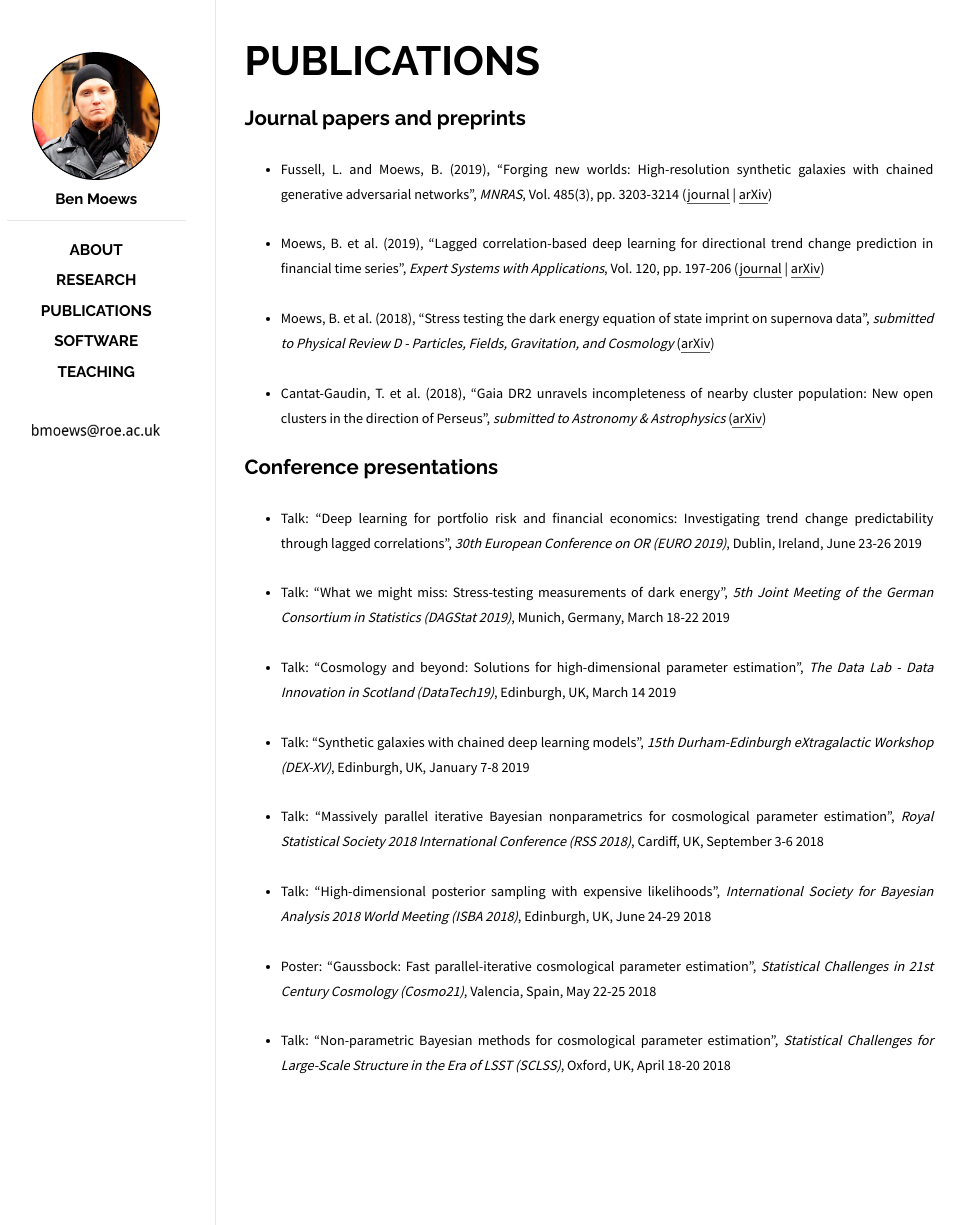
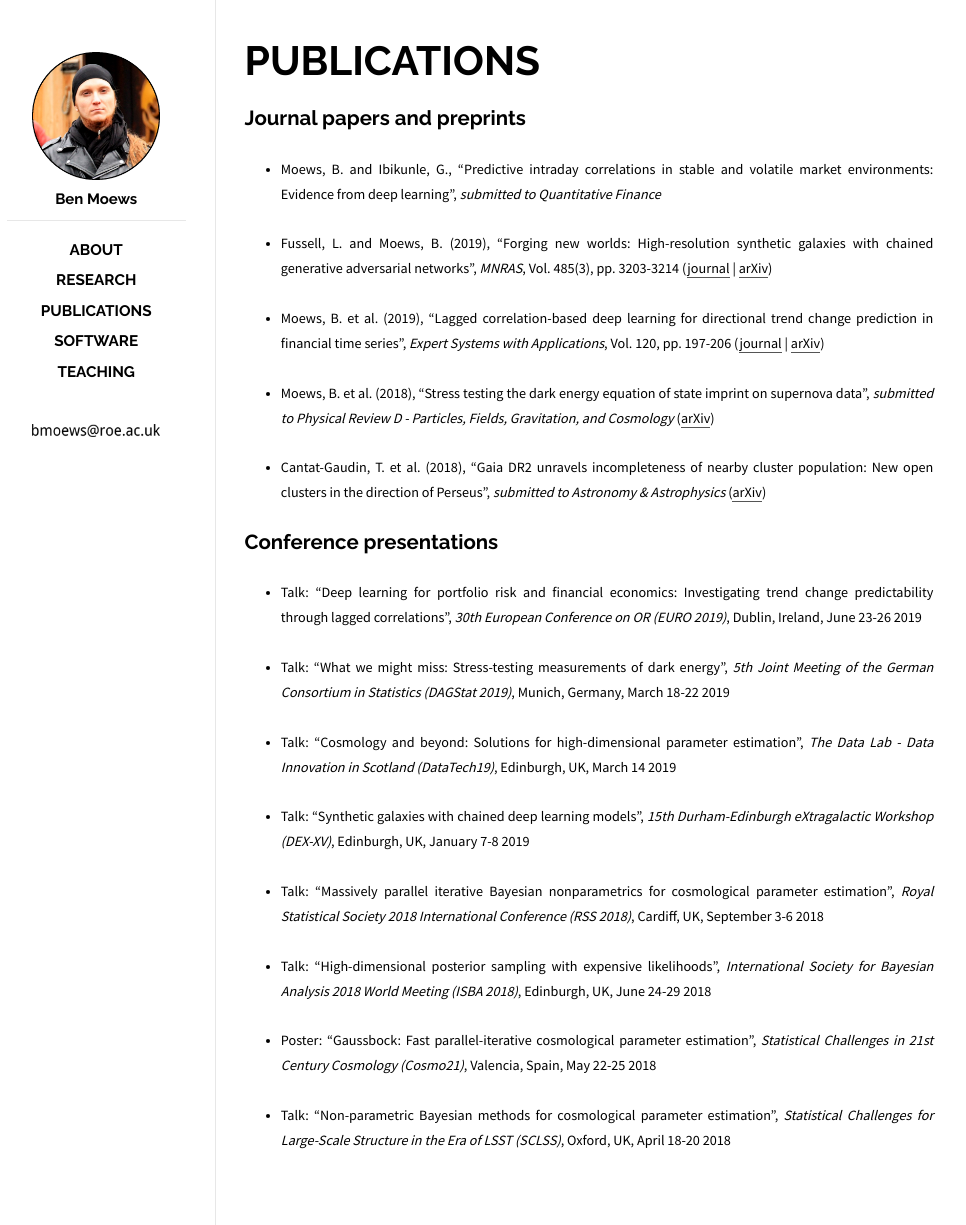
Before and after one commit to moews/moews.github.io, a Jekyll site: the page built from _posts/2017-03-25-publications.md, in a window 1280 px wide. Shown: the whole page, without its empty margins (143-1109 px from the left). Built offline with Jekyll 4.4.1, drawn with Linux system fonts in a browser that asks for light colours.

Commit message:
Update 2017-03-25-publications.md

```diff
--- a/_posts/2017-03-25-publications.md
+++ b/_posts/2017-03-25-publications.md
@@ -7,6 +7,8 @@ categories: posts
 ---
 
 ## Journal papers and preprints
+
+* <small>Moews, B. and Ibikunle, G., "Predictive intraday correlations in stable and volatile market environments: Evidence from deep learning", _submitted to Quantitative Finance_</small>
 
 * <small>Fussell, L. and Moews, B. (2019), "Forging new worlds: High-resolution synthetic galaxies with chained generative adversarial networks", _MNRAS_, Vol. 485(3), pp. 3203-3214 ([journal](https://academic.oup.com/mnras/article/485/3/3203/5368366) | [arXiv](https://arxiv.org/abs/1811.03081))</small>
 
```
